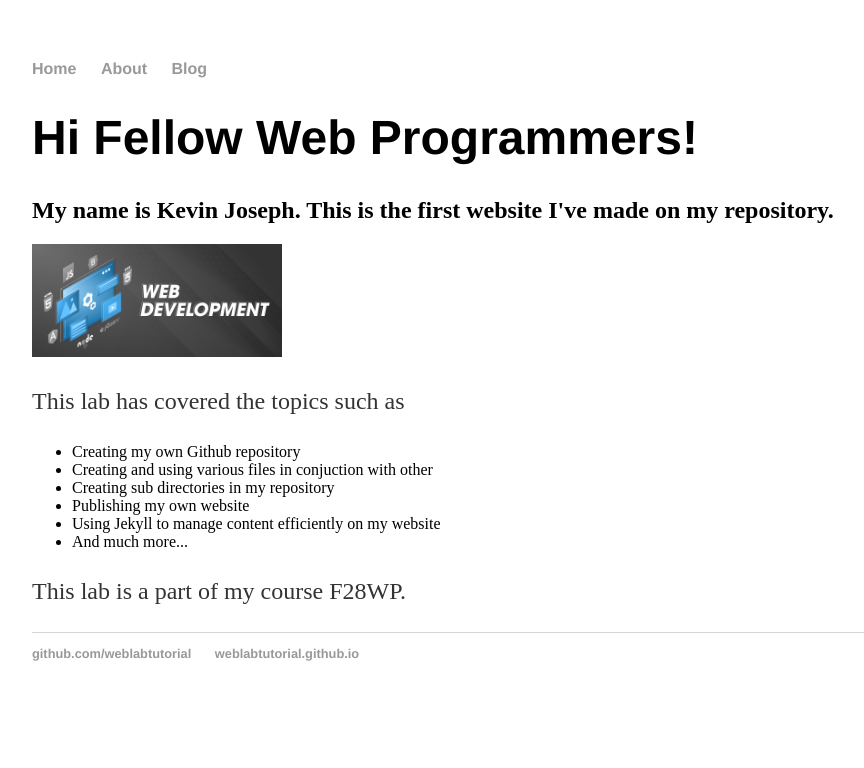
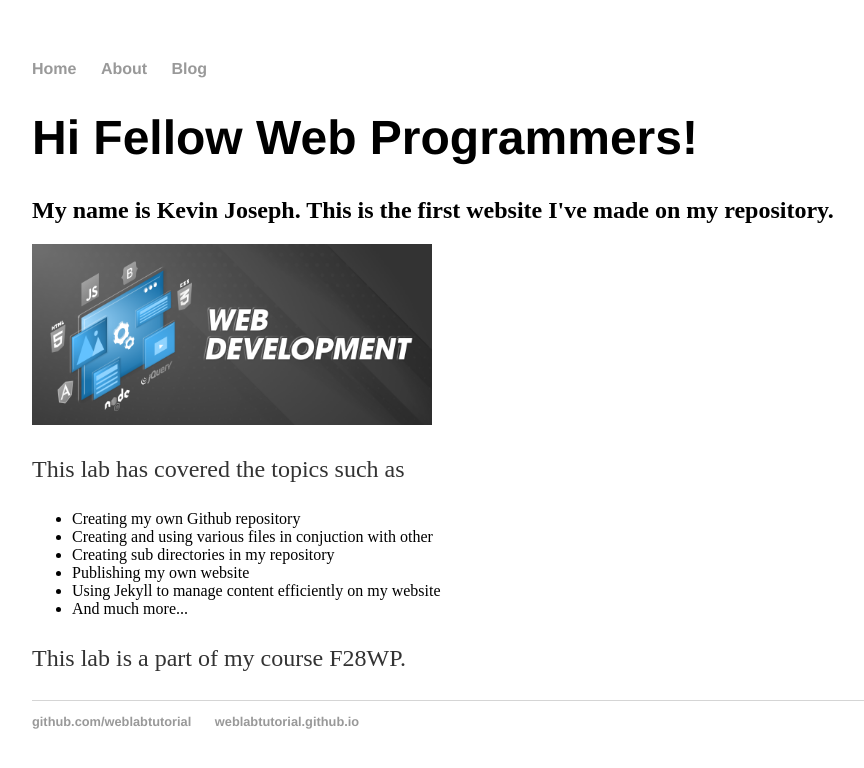
Before and after one commit to kevinjd0/kevinjd0.github.io, a Jekyll site: the page built from about/index.html, in a window 1280 px wide. Shown: the top 768 px of the page, without its empty margins (160-1024 px from the left). Built offline with Jekyll 4.4.1, drawn with Linux system fonts in a browser that asks for light colours.

Commit message:
Adjusted the width of the image

```diff
--- a/about/index.html
+++ b/about/index.html
@@ -6,7 +6,7 @@
 <h1>Hi Fellow Web Programmers!</h1>
 
 <h2>My name is Kevin Joseph. This is the first website I've made on my repository.</h2>
-<img style="align-items: right;" src="../images/web-development-image.png" alt="Web Development Logo" width="250px">
+<img style="align-items: right;" src="../images/web-development-image.png" alt="Web Development Logo" width="400px">
 <p>This lab has covered the topics such as</p>
 <ul>
   <li>Creating my own Github repository</li>
```
